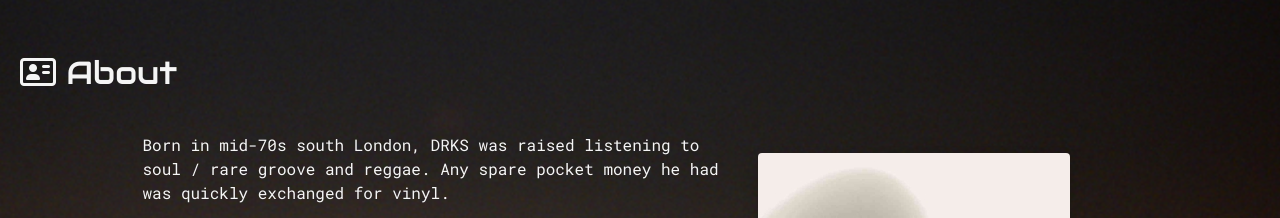
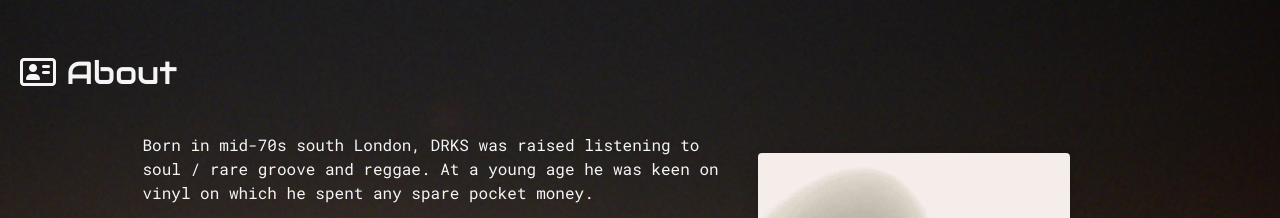
Before and after one commit to thirdelement/djdarks, a plain HTML site: page index.html in a window 1280 px wide. Shown: the part 900-1118 px from the top of the page. Drawn offline with nearby package versions, Linux system fonts and the light colour scheme; a web font is replaced by a local one.

Commit message:
Update text on About page

```diff
--- a/index.html
+++ b/index.html
@@ -99,8 +99,8 @@
                 <div class="col-md-1 col-lg-1"></div>
                 <div class="col-xs-12 col-md-6 col-lg-6">
                     <p class="first-paragraph">
-                        Born in mid-70s south London, DRKS was raised listening to soul / rare groove and reggae. Any
-                        spare pocket money he had was quickly exchanged for vinyl.
+                        Born in mid-70s south London, DRKS was raised listening to soul / rare groove and reggae. At a
+                        young age he was keen on vinyl on which he spent any spare pocket money.
                     </p>
                     <p>
                         When his cousin showed him the basics on a pair of Kenwood decks his natural skill and timing
```
